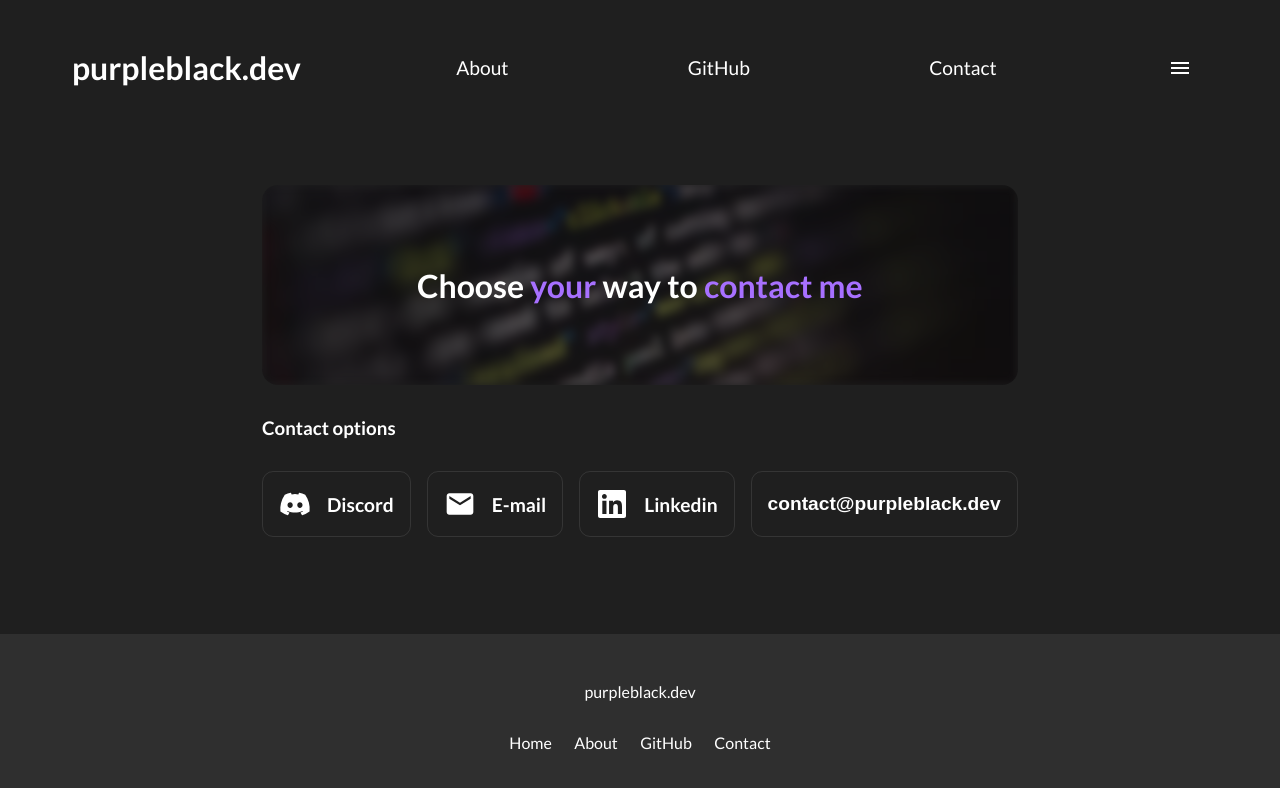
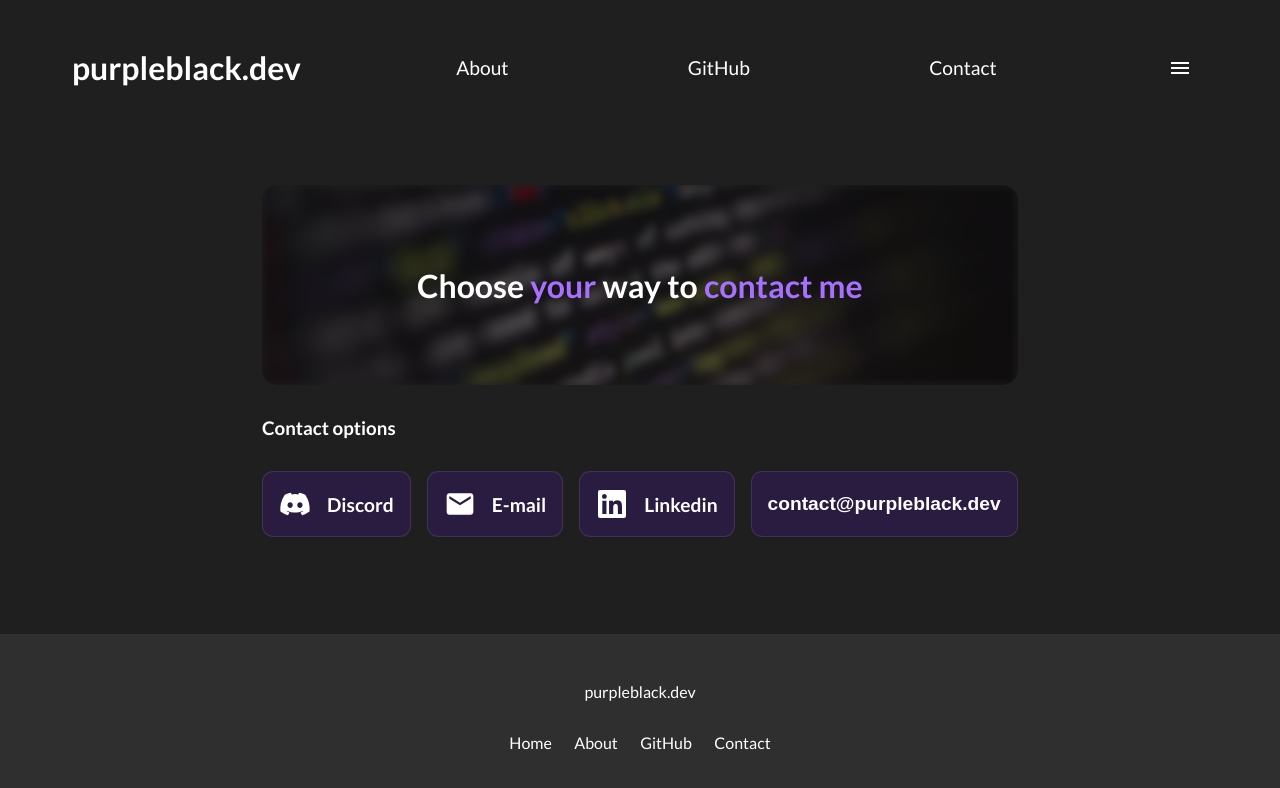
Before and after one commit to goodideagiver/purple-dev-react, a React (Create React App) app: page /contact in a window 1280 px wide. Shown: the top 788 px of the page. Built offline with nearby package versions, Linux system fonts and the light colour scheme.

Commit message:
Adjust styling for contact options

```diff
--- a/src/components/content/contact/contactOptions/ContactOptions.js
+++ b/src/components/content/contact/contactOptions/ContactOptions.js
@@ -51,7 +51,7 @@ const ContactOptions = () => {
 				</li>
 				<li>
 					<Button className={styles.option} onClick={copyMail}>
-						contact@purpleblack.dev
+						<p>contact@purpleblack.dev</p>
 					</Button>
 					{topMessageVisible && (
 						<TopMessage
--- a/src/components/content/contact/contactOptions/contactOptions.module.css
+++ b/src/components/content/contact/contactOptions/contactOptions.module.css
@@ -25,9 +25,10 @@
 	flex-wrap: wrap;
 	color: var(--font-primary);
 	width: 100%;
-	background-color: transparent;
+	background-color: var(--color-secondary);
 	transition: 0s;
 	height: 100%;
+	transition: all 0.2s ease-in-out;
 }
 
 .list a span {
@@ -36,13 +37,35 @@
 	place-items: center;
 }
 
-.list a p {
+.list p {
 	flex-grow: 1;
+	transition: 0.5s;
 }
 
 .list a:hover,
 .list .option:hover {
 	background-color: var(--btn-primary-hover);
+}
+
+.list a:hover p,
+.list .option:hover p {
+	transform: scale(0.95);
+}
+
+.list a:hover span {
+	animation: bounce 1s infinite;
+}
+
+@keyframes bounce {
+	0% {
+		transform: translateY(0);
+	}
+	50% {
+		transform: translateY(-5px);
+	}
+	100% {
+		transform: translateY(0);
+	}
 }
 
 @keyframes bg-scroll {
```
